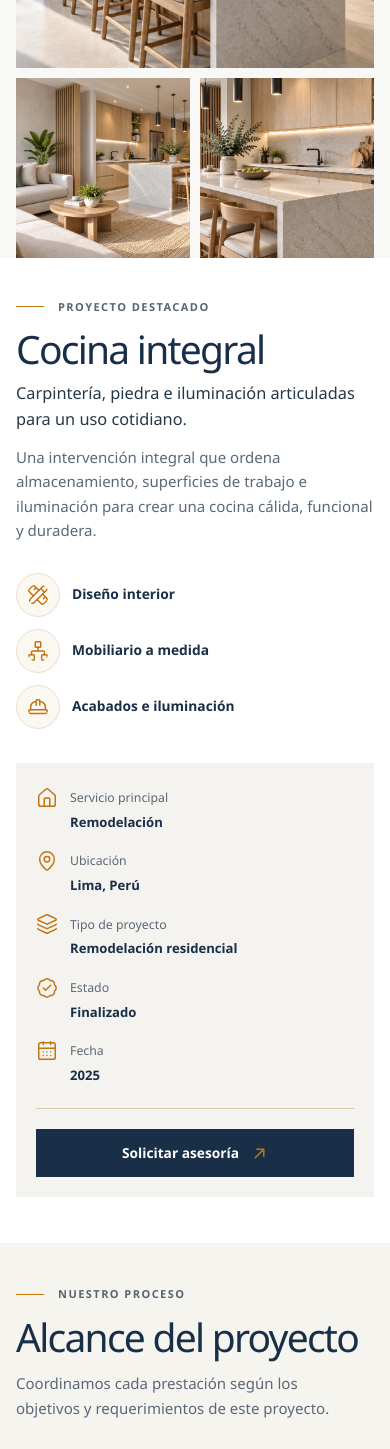
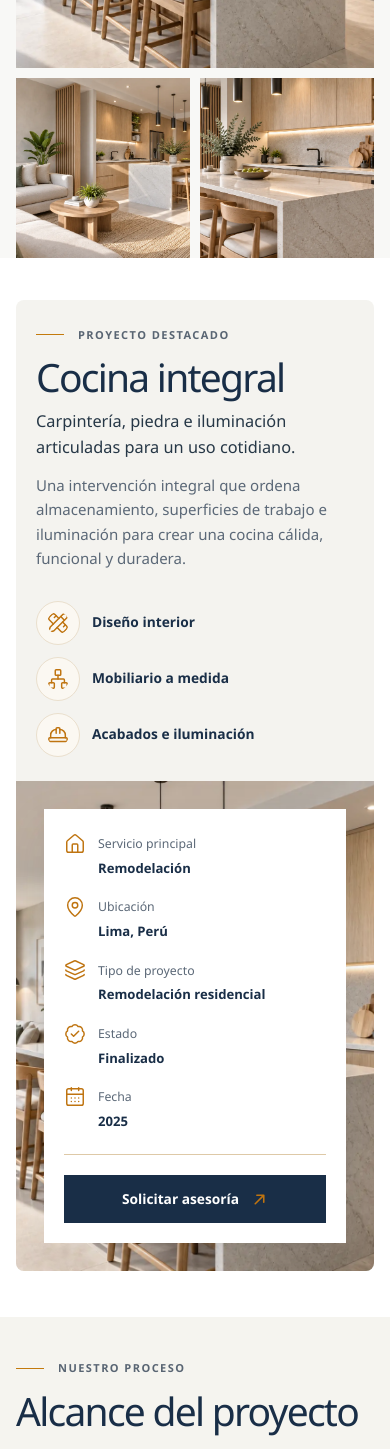
Before and after one commit to JohanMV/Grupo_CGL, a React (Vite) app: page /proyectos/cocina-integral in a window 390 px wide. Shown: the part 803-2252 px from the top of the page. Built offline with nearby package versions, Linux system fonts and the light colour scheme.

Commit message:
feat: match project overview mobile layout

```diff
--- a/src/index.css
+++ b/src/index.css
@@ -815,6 +815,10 @@ p { color: #5e646b; line-height: 1.72; }
   .lightbox { grid-template-columns: 42px minmax(0, 1fr) 42px; gap: 5px; padding: 18px; }
   .lightbox button { width: 40px; height: 40px; }
   .project-overview { padding: 42px 0 46px; }
+  .project-overview-panel { grid-template-columns: 1fr; overflow: hidden; background: #f4f3ef; }
+  .project-overview-copy { grid-column: 1; grid-row: 1; padding: 36px 34px; }
+  .project-overview-visual { display: block; grid-column: 1; grid-row: 2; min-height: 420px; }
+  .project-overview-card { position: relative; grid-column: 1; grid-row: 2; align-self: center; justify-self: stretch; width: auto; max-width: none; margin: 28px; background: #fff; box-shadow: 0 18px 45px rgba(22,38,56,.1); }
   .project-overview-services { margin-top: 30px; padding-top: 0; border-top: 0; }
   .project-overview-card { padding: 27px 24px 23px; }
   .project-scope { padding: 44px 0 48px; }
@@ -907,6 +911,7 @@ p { color: #5e646b; line-height: 1.72; }
 
 @media (max-width: 520px) {
   .project-overview-copy h2, .project-scope-intro h2 { font-size: clamp(2rem, 10vw, 2.65rem); }
+  .project-overview-copy { padding: 28px 20px 24px; }
   .project-overview-services { grid-template-columns: 1fr; gap: 12px; }
   .project-overview-services li, .project-overview-services li + li { padding: 0; border-left: 0; }
   .project-overview-card { padding: 24px 20px 20px; }
```
